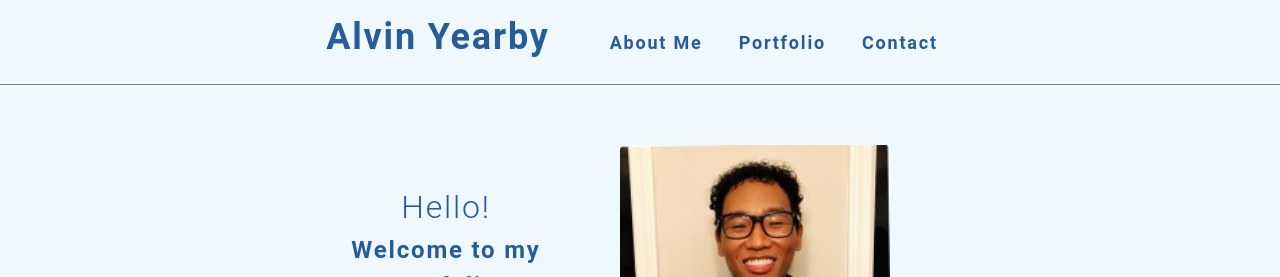
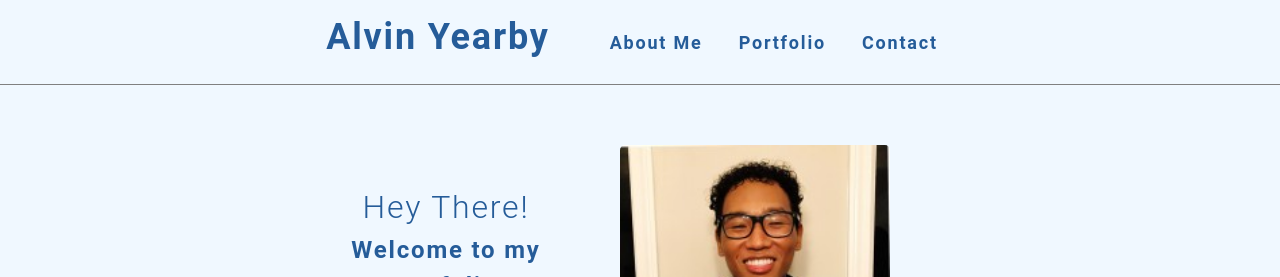
Before and after one commit to AlvinY4/react-portfolio, a React (Create React App) app: page / in a window 1280 px wide. Shown: the top 277 px of the page. Built offline with nearby package versions, Linux system fonts and the light colour scheme.

Commit message:
cleaned code

```diff
--- a/src/App.js
+++ b/src/App.js
@@ -1,3 +1,4 @@
+// Dislplaying content usung HashRouter
 import React, { Component } from 'react';
 import { HashRouter, Route, Routes } from 'react-router-dom';
 import './App.css';
--- a/src/components/About/index.js
+++ b/src/components/About/index.js
@@ -1,3 +1,4 @@
+// About Me page
 import React from 'react';
 
 function About() {
--- a/src/components/Contact/index.js
+++ b/src/components/Contact/index.js
@@ -1,3 +1,4 @@
+// Contact Me Page
 import React, { useState } from "react";
 import { validateEmail } from '../../utils/helpers';
 
--- a/src/components/Footer/index.js
+++ b/src/components/Footer/index.js
@@ -1,3 +1,4 @@
+// Footer with Github and Linkedin Links/Icons
 import React from 'react';
 import { FaGithub, FaLinkedin } from "react-icons/fa";
 
--- a/src/components/Header/index.js
+++ b/src/components/Header/index.js
@@ -1,3 +1,4 @@
+// Header with Nav Bars And Name
 import React from "react";
 import { Link } from "react-router-dom";
 import Nav from "../Nav";
--- a/src/components/Home/index.js
+++ b/src/components/Home/index.js
@@ -1,3 +1,4 @@
+// Main page that will display picture and introduction
 import React from "react";
 import { Link } from "react-router-dom";
 import Bio from "../../assets/images/Bio-Picture.jpeg";
@@ -6,7 +7,7 @@ function Home() {
     return (
       <section className="home my-5">
         <div className="title">
-          <h2>Hello!</h2>
+          <h2>Hey There!</h2>
           <p>Welcome to my Portfolio!</p>
           <Link to="portfolio">
             <button>View my Projects</button>
--- a/src/components/Nav/index.js
+++ b/src/components/Nav/index.js
@@ -1,3 +1,4 @@
+// Navbars
 import React from "react";
 import { Link } from "react-router-dom";
 
--- a/src/components/Portfolio/index.js
+++ b/src/components/Portfolio/index.js
@@ -1,3 +1,4 @@
+// Displays Past Projects
 import React from 'react';
 
 import GuessThatMovie from "../../assets/images/app-image.png";
```
Also changed, not shown: 1 other file (tests, documents, lock files or other folders).
